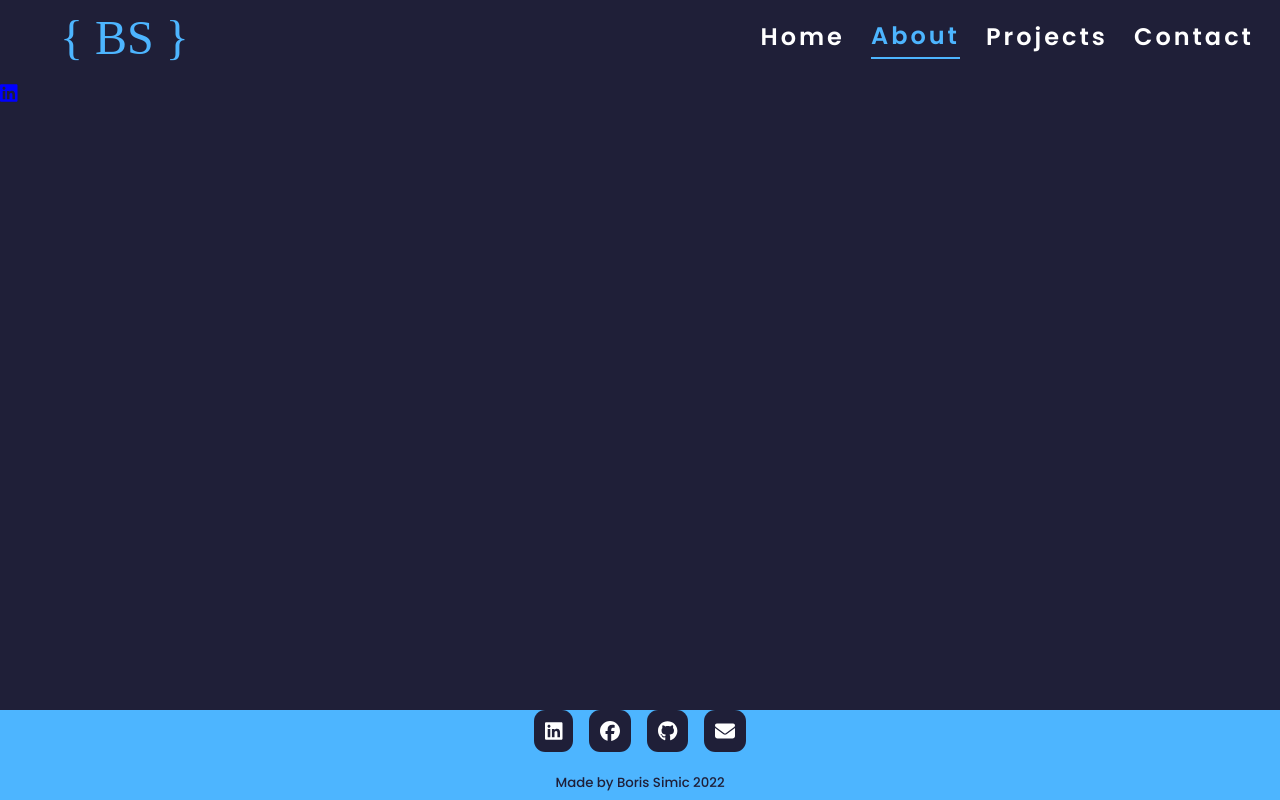
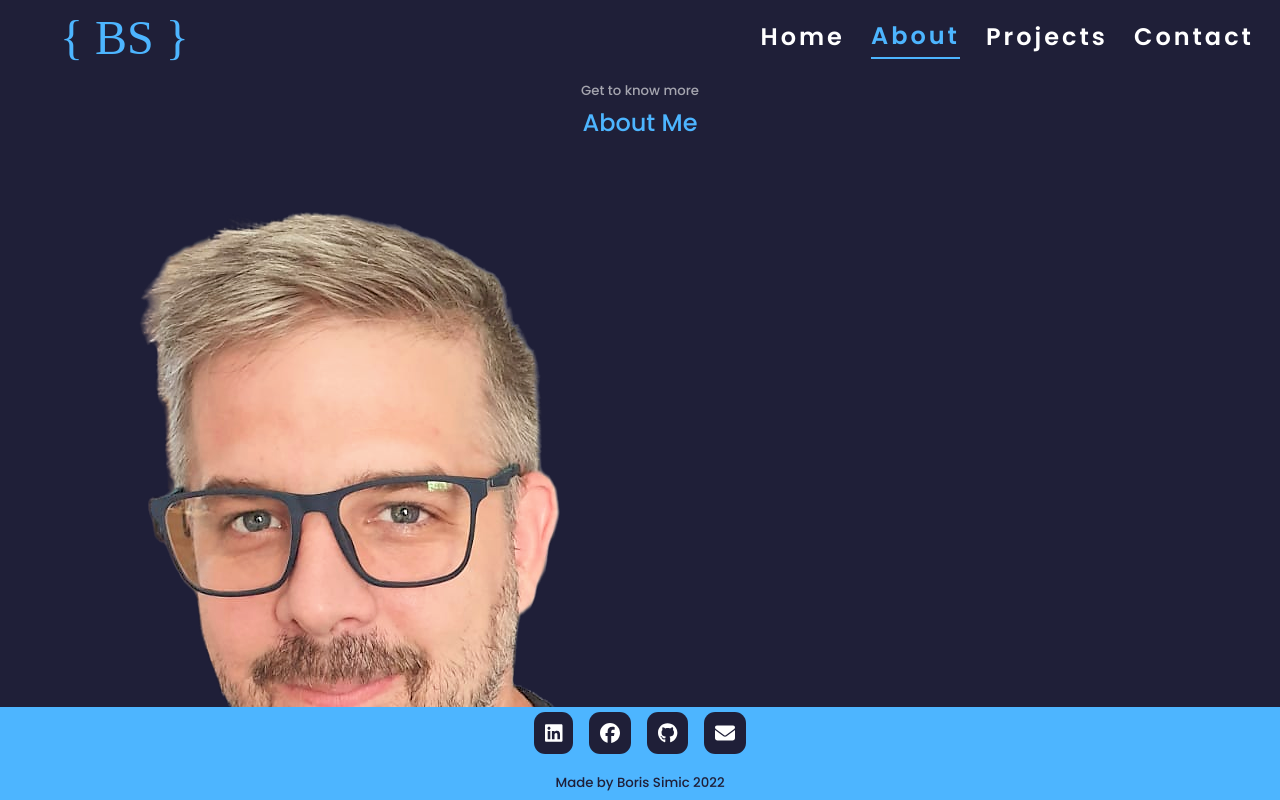
Before and after one commit to borissimic/portfolio, a React (Create React App) app: page /about in a window 1280 px wide. Built offline with nearby package versions, Linux system fonts and the light colour scheme.

Commit message:
start about page

```diff
--- a/src/components/Footer/index.scss
+++ b/src/components/Footer/index.scss
@@ -1,19 +1,19 @@
 @import "styles/colors.scss";
 
 .footer {
+  grid-row-start: 4;
   display: flex;
   flex-direction: column;
   justify-content: center;
   align-items: center;
-  gap: 20px;
+  gap: 18px;
   width: 100%;
-  height: 90px;
   position: absolute;
   bottom: 0;
   background-color: $color-primary;
-  grid-row-start: 4;
 
   &__socials {
+    margin-top: 5px;
     display: flex;
     justify-content: center;
     gap: 16px;
--- a/src/styles/elements.scss
+++ b/src/styles/elements.scss
@@ -13,7 +13,7 @@ h1 {
 }
 
 section {
-  // margin-top: 8rem;
+  // margin-top: 4rem;
   h2,
   h5 {
     text-align: center;
@@ -21,7 +21,7 @@ section {
   }
   h2 {
     color: $color-primary;
-    // margin-bottom: 3rem;
+    margin-bottom: 2rem;
   }
 }
 
--- a/src/views/AboutPage/index.scss
+++ b/src/views/AboutPage/index.scss
@@ -0,0 +1,8 @@
+@import "styles/colors.scss";
+
+.about {
+  grid-row-start: 2;
+  grid-row-end: 3;
+  overflow: hidden;
+  position: relative;
+}
--- a/src/views/AboutPage/index.tsx
+++ b/src/views/AboutPage/index.tsx
@@ -1,20 +1,30 @@
-import { faLinkedin } from "@fortawesome/free-brands-svg-icons";
-import { FontAwesomeIcon } from "@fortawesome/react-fontawesome";
-import Socials from "components/Socials";
-
 import "./index.scss";
 
 const AboutPage = () => {
-  const socialsItems = [
-    {
-      href: "https://linkedin.com",
-      icon: <FontAwesomeIcon icon={faLinkedin} size="lg" color="blue" />,
-    },
-  ];
   return (
-    <div>
-      <Socials items={socialsItems} />
-    </div>
+    <section className="about ">
+      <h5>Get to know more</h5>
+      <h2>About Me</h2>
+      <article className="   about__contanier">
+        <div className="about__image">
+          <div className="about__image-frame">
+            <img src="./pictures/Me.png" alt="me" />
+          </div>
+        </div>
+        <div className="about__content">
+          <p>
+            Lorem ipsum dolor sit amet, consectetur adipisicing elit. Expedita
+            sed in atque sequi alias impedit commodi eum dicta, enim asperiores
+            at, ullam voluptate officia nostrum quaerat provident aut iure
+            incidunt vel quia qui facilis. Expedita sapiente hic veritatis
+            eaque, molestias magnam placeat quae illum perferendis explicabo
+            assumenda quasi, fugit earum.
+          </p>
+          <div>sa</div>
+          <div>sad</div>
+        </div>
+      </article>
+    </section>
   );
 };
 
--- a/src/views/App/index.scss
+++ b/src/views/App/index.scss
@@ -2,5 +2,6 @@
   height: 100vh;
   display: grid;
   grid-template-rows: 10% 80% 10%;
+
   position: relative;
 }
```
